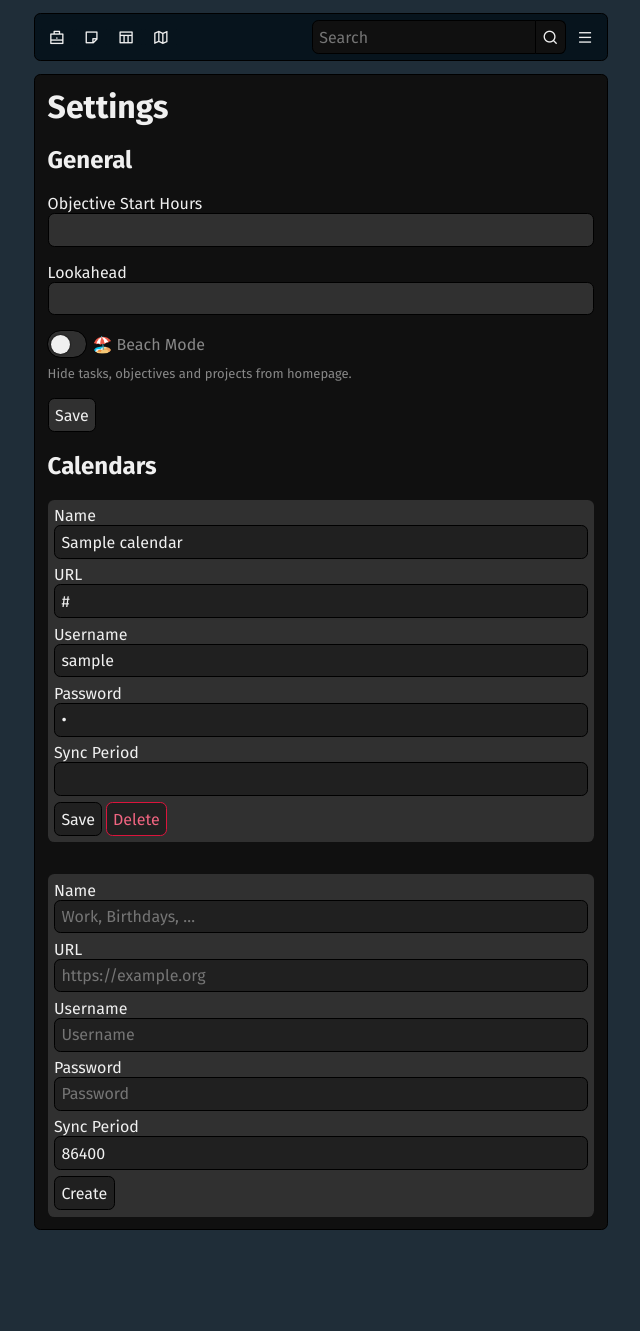
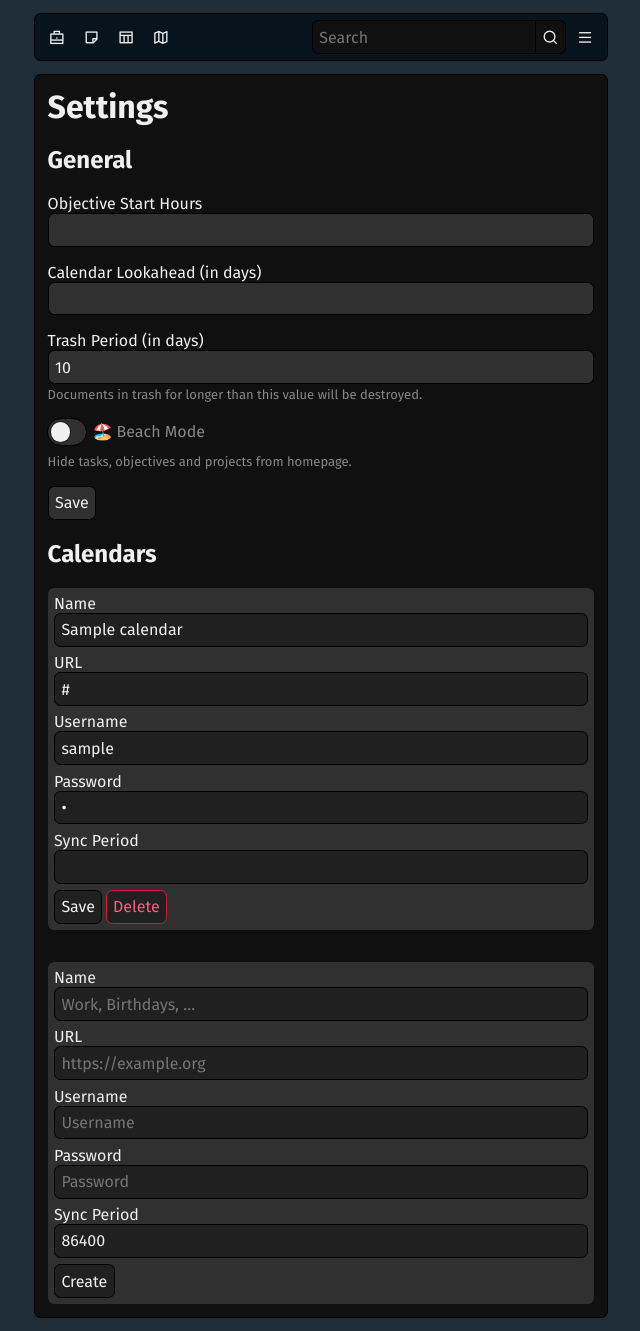
Before and after one commit to ychalier/orgapy, a Django app: template orgapy/templates/orgapy/settings.html in a window 1280 px wide. Shown: the whole page, without its empty margins (319-959 px from the left). Before the commit the page ends 1230 px from the top, so only its background shows below. Run offline with Django 3.2, Linux system fonts and the light colour scheme; the template is opened without the code that fills it: most values are stand-ins (such as "Sample title", 1, 10 or a date in 2020).

Commit message:
added trash emptying command and settings

```diff
--- a/orgapy/models.py
+++ b/orgapy/models.py
@@ -19,6 +19,7 @@ class Settings(models.Model):
     objective_start_hours = models.PositiveIntegerField(default=0, validators=[MinValueValidator(0), MaxValueValidator(23)])
     calendar_lookahead = models.PositiveIntegerField(default=3)
     beach_mode = models.BooleanField(default=False)
+    trash_period = models.PositiveIntegerField(default=30)
 
     class Meta:
 
--- a/orgapy/templates/orgapy/settings.html
+++ b/orgapy/templates/orgapy/settings.html
@@ -18,8 +18,13 @@
             <input id="input-objective-start-hours" type="number" name="objective_start_hours" value="{{ settings.objective_start_hours }}" min="0" max="23" step="1" />
         </p>
         <p>
-            <label for="input-lookahead">Lookahead</label>
+            <label for="input-lookahead">Calendar Lookahead (in days)</label>
             <input id="input-lookahead" type="number" name="calendar_lookahead" value="{{ settings.calendar_lookahead }}" min="0" />
+        </p>
+        <p>
+            <label for="input-trash-period">Trash Period (in days)</label>
+            <input id="input-trash-period" type="number" name="trash_period" value="{{ settings.trash_period }}" min="0" />
+            <span class="hint">Documents in trash for longer than this value will be destroyed.</span>
         </p>
         <p>
             <label class="toggle">
--- a/orgapy/views/base.py
+++ b/orgapy/views/base.py
@@ -672,6 +672,7 @@ def view_settings(request: HttpRequest) -> HttpResponse:
     if request.method == "POST":
         settings.objective_start_hours = int(request.POST.get("objective_start_hours", 0))
         settings.calendar_lookahead = int(request.POST.get("calendar_lookahead", 3))
+        settings.trash_period = int(request.POST.get("trash_period", 30))
         settings.beach_mode = bool(request.POST.get("beach_mode", False))
         settings.save()
         if "ref" in request.POST and request.POST["ref"]:
```
Also changed, not shown: orgapy/management/commands/orgapy_update_trash.py (added, +26 -0 lines), orgapy/templates/orgapy/trash.html (+7 -2 lines), orgapy/migrations/0055_settings_trash_period.py (added).
